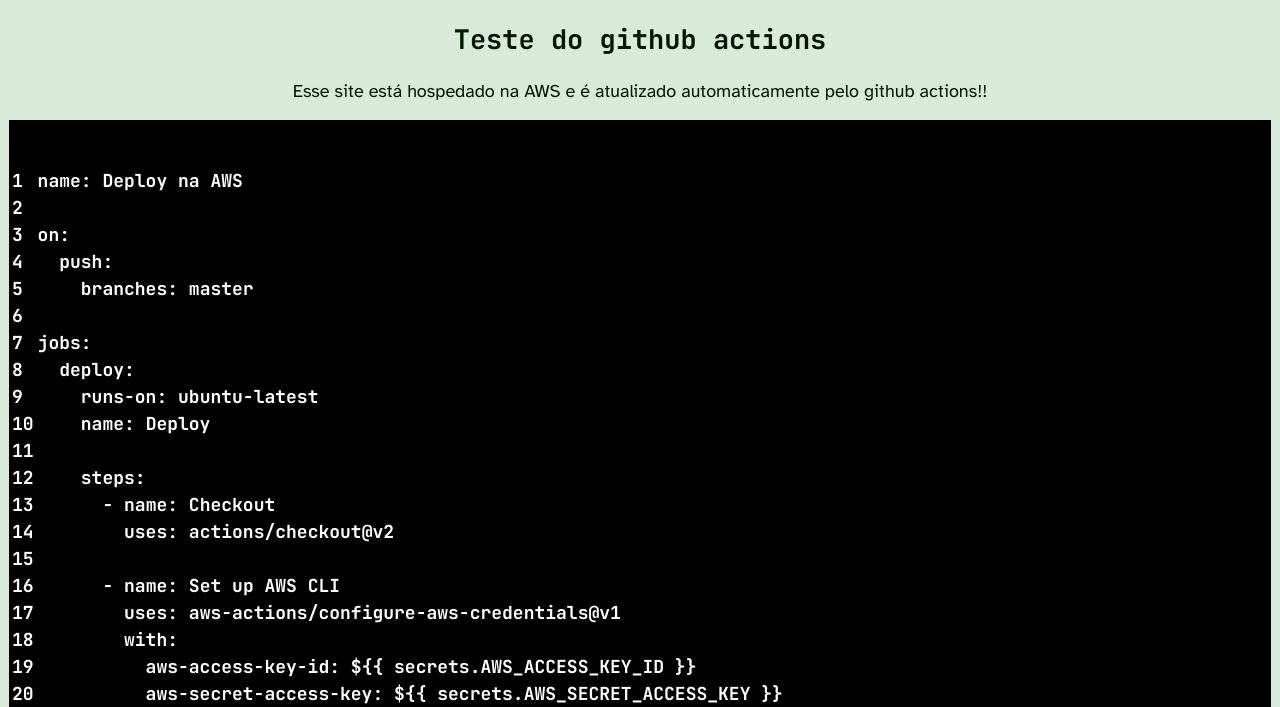
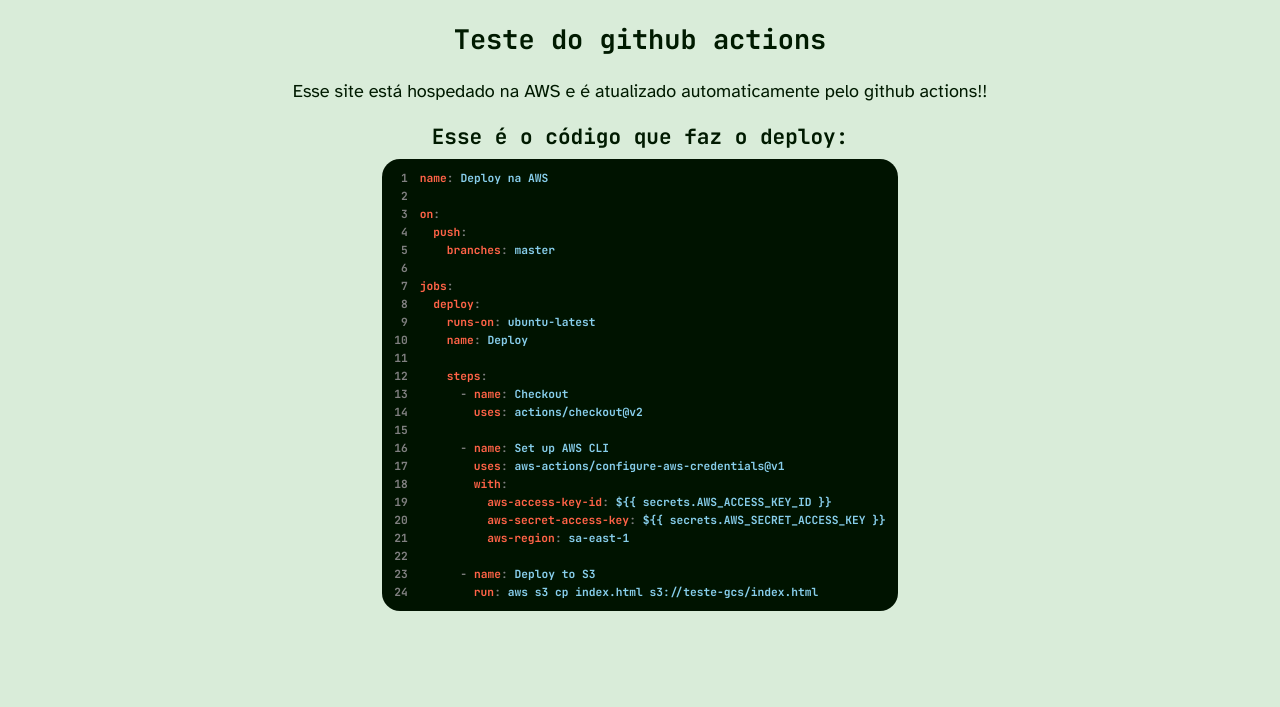
Before and after one commit to BrunoPanizzi/GCS_actions, a plain HTML site: page index.html in a window 1280 px wide. Shown: the part 93-800 px from the top of the page. Drawn offline with Linux system fonts and the light colour scheme.

Commit message:
Added code snippet

```diff
--- a/index.html
+++ b/index.html
@@ -17,7 +17,6 @@
 
       * {
         box-sizing: border-box;
-        /* font-family: sans-serif; */
       }
 
       body,
@@ -59,17 +58,48 @@
         color: white;
       }
 
+      h3 {
+        margin-bottom: 0.5rem;
+      }
+
       .code-area {
-        background-color: black;
+        background-color: color-mix(in srgb, var(--base-color) 15%, black);
         margin-inline: 0.5rem;
+        width: min-content;
+        margin-inline: auto;
+        padding: 0.5rem;
+        border-radius: 1rem;
+        font-size: 0.625rem;
       }
 
       td {
         text-align: start;
       }
 
-      .hljs-ln-n::after {
+      pre {
+        margin: 0;
+      }
+
+      .hljs-ln-numbers {
+        text-align: end;
+        padding-right: 0.5rem;
+      }
+      .hljs-ln-numbers::after {
         content: attr(data-line-number);
+      }
+
+      .hljs-attr {
+        color: tomato;
+      }
+
+      .hljs-string {
+        color: skyblue;
+      }
+
+      .hljs-ln-numbers,
+      .hljs-bullet,
+      .hljs-colon {
+        color: gray;
       }
     </style>
   </head>
@@ -82,111 +112,105 @@
         github actions!!
       </p>
 
+      <h3>Esse é o código que faz o deploy:</h3>
       <div class="code-area">
-        <pre>
-          <code class="yml hljs language-yaml">
-            <table class="hljs-ln">
+        <code class="yml hljs language-yaml">
+          <pre><table class="hljs-ln">
               <tbody>
                 <tr>
-                  <td class="hljs-ln-line hljs-ln-numbers" data-line-number="1"><div class="hljs-ln-n" data-line-number="1"></div></td>
-                  <td class="hljs-ln-line hljs-ln-code" data-line-number="1"><span class="hljs-attr">name:</span> <span class="hljs-string">Deploy</span> <span class="hljs-string">na</span> <span class="hljs-string">AWS</span></td>
+                  <td class="hljs-ln-numbers" data-line-number="1"></td>
+                  <td><span class="hljs-attr">name</span><span class="hljs-colon">:</span> <span class="hljs-string">Deploy na AWS</span></td>
                 </tr>
                 <tr>
-                  <td class="hljs-ln-line hljs-ln-numbers" data-line-number="2"><div class="hljs-ln-n" data-line-number="2"></div></td>
-                  <td class="hljs-ln-line hljs-ln-code" data-line-number="2"> </td>
+                  <td class="hljs-ln-numbers" data-line-number="2"></td>
                 </tr>
                 <tr>
-                  <td class="hljs-ln-line hljs-ln-numbers" data-line-number="3"><div class="hljs-ln-n" data-line-number="3"></div></td>
-                  <td class="hljs-ln-line hljs-ln-code" data-line-number="3"><span class="hljs-attr">on:</span></td>
+                  <td class="hljs-ln-numbers" data-line-number="3"></td>
+                  <td><span class="hljs-attr">on</span><span class="hljs-colon">:</span></td>
                 </tr>
                 <tr>
-                  <td class="hljs-ln-line hljs-ln-numbers" data-line-number="4"><div class="hljs-ln-n" data-line-number="4"></div></td>
-                  <td class="hljs-ln-line hljs-ln-code" data-line-number="4">  <span class="hljs-attr">push:</span> </td>
+                  <td class="hljs-ln-numbers" data-line-number="4"></td>
+                  <td>  <span class="hljs-attr">push</span><span class="hljs-colon">:</span> </td>
                 </tr>
                 <tr>
-                  <td class="hljs-ln-line hljs-ln-numbers" data-line-number="5"><div class="hljs-ln-n" data-line-number="5"></div></td>
-                  <td class="hljs-ln-line hljs-ln-code" data-line-number="5">    <span class="hljs-attr">branches:</span> <span class="hljs-string">master</span> </td>
+                  <td class="hljs-ln-numbers" data-line-number="5"></td>
+                  <td>    <span class="hljs-attr">branches</span><span class="hljs-colon">:</span> <span class="hljs-string">master</span> </td>
                 </tr>
                 <tr>
-                  <td class="hljs-ln-line hljs-ln-numbers" data-line-number="6"><div class="hljs-ln-n" data-line-number="6"></div></td>
-                  <td class="hljs-ln-line hljs-ln-code" data-line-number="6"> </td>
+                  <td class="hljs-ln-numbers" data-line-number="6"></td>
                 </tr>
                 <tr>
-                  <td class="hljs-ln-line hljs-ln-numbers" data-line-number="7"><div class="hljs-ln-n" data-line-number="7"></div></td>
-                  <td class="hljs-ln-line hljs-ln-code" data-line-number="7"><span class="hljs-attr">jobs:</span></td>
+                  <td class="hljs-ln-numbers" data-line-number="7"></td>
+                  <td><span class="hljs-attr">jobs</span><span class="hljs-colon">:</span></td>
                 </tr>
                 <tr>
-                  <td class="hljs-ln-line hljs-ln-numbers" data-line-number="8"><div class="hljs-ln-n" data-line-number="8"></div></td>
-                  <td class="hljs-ln-line hljs-ln-code" data-line-number="8">  <span class="hljs-attr">deploy:</span> </td>
+                  <td class="hljs-ln-numbers" data-line-number="8"></td>
+                  <td>  <span class="hljs-attr">deploy</span><span class="hljs-colon">:</span> </td>
                 </tr>
                 <tr>
-                  <td class="hljs-ln-line hljs-ln-numbers" data-line-number="9"><div class="hljs-ln-n" data-line-number="9"></div></td>
-                  <td class="hljs-ln-line hljs-ln-code" data-line-number="9">    <span class="hljs-attr">runs-on:</span> <span class="hljs-string">ubuntu-latest</span></td>
+                  <td class="hljs-ln-numbers" data-line-number="9"></td>
+                  <td>    <span class="hljs-attr">runs-on</span><span class="hljs-colon">:</span> <span class="hljs-string">ubuntu-latest</span></td>
                 </tr>
                 <tr>
-                  <td class="hljs-ln-line hljs-ln-numbers" data-line-number="10"><div class="hljs-ln-n" data-line-number="10"></div></td>
-                  <td class="hljs-ln-line hljs-ln-code" data-line-number="10">    <span class="hljs-attr">name:</span> <span class="hljs-string">Deploy</span></td>
+                  <td class="hljs-ln-numbers" data-line-number="10"></td>
+                  <td>    <span class="hljs-attr">name</span><span class="hljs-colon">:</span> <span class="hljs-string">Deploy</span></td>
                 </tr>
                 <tr>
-                  <td class="hljs-ln-line hljs-ln-numbers" data-line-number="11"><div class="hljs-ln-n" data-line-number="11"></div></td>
-                  <td class="hljs-ln-line hljs-ln-code" data-line-number="11"> </td>
+                  <td class="hljs-ln-numbers" data-line-number="11"></td>
                 </tr>
                 <tr>
-                  <td class="hljs-ln-line hljs-ln-numbers" data-line-number="12"><div class="hljs-ln-n" data-line-number="12"></div></td>
-                  <td class="hljs-ln-line hljs-ln-code" data-line-number="12">    <span class="hljs-attr">steps:</span></td>
+                  <td class="hljs-ln-numbers" data-line-number="12"></td>
+                  <td>    <span class="hljs-attr">steps</span><span class="hljs-colon">:</span></td>
                 </tr>
                 <tr>
-                  <td class="hljs-ln-line hljs-ln-numbers" data-line-number="13"><div class="hljs-ln-n" data-line-number="13"></div></td>
-                  <td class="hljs-ln-line hljs-ln-code" data-line-number="13">      <span class="hljs-bullet">-</span> <span class="hljs-attr">name:</span> <span class="hljs-string">Checkout</span></td>
+                  <td class="hljs-ln-numbers" data-line-number="13"></td>
+                  <td>      <span class="hljs-bullet">-</span> <span class="hljs-attr">name</span><span class="hljs-colon">:</span> <span class="hljs-string">Checkout</span></td>
                 </tr>
                 <tr>
-                  <td class="hljs-ln-line hljs-ln-numbers" data-line-number="14"><div class="hljs-ln-n" data-line-number="14"></div></td>
-                  <td class="hljs-ln-line hljs-ln-code" data-line-number="14">        <span class="hljs-attr">uses:</span> <span class="hljs-string">actions/checkout@v2</span></td>
+                  <td class="hljs-ln-numbers" data-line-number="14"></td>
+                  <td>        <span class="hljs-attr">uses</span><span class="hljs-colon">:</span> <span class="hljs-string">actions/checkout@v2</span></td>
                 </tr>
                 <tr>
-                  <td class="hljs-ln-line hljs-ln-numbers" data-line-number="15"><div class="hljs-ln-n" data-line-number="15"></div></td>
-                  <td class="hljs-ln-line hljs-ln-code" data-line-number="15">        </td>
+                  <td class="hljs-ln-numbers" data-line-number="15"></td>
                 </tr>
                 <tr>
-                  <td class="hljs-ln-line hljs-ln-numbers" data-line-number="16"><div class="hljs-ln-n" data-line-number="16"></div></td>
-                  <td class="hljs-ln-line hljs-ln-code" data-line-number="16">      <span class="hljs-bullet">-</span> <span class="hljs-attr">name:</span> <span class="hljs-string">Set</span> <span class="hljs-string">up</span> <span class="hljs-string">AWS</span> <span class="hljs-string">CLI</span></td>
+                  <td class="hljs-ln-numbers" data-line-number="16"></td>
+                  <td>      <span class="hljs-bullet">-</span> <span class="hljs-attr">name</span><span class="hljs-colon">:</span> <span class="hljs-string">Set</span> <span class="hljs-string">up</span> <span class="hljs-string">AWS</span> <span class="hljs-string">CLI</span></td>
                 </tr>
                 <tr>
-                  <td class="hljs-ln-line hljs-ln-numbers" data-line-number="17"><div class="hljs-ln-n" data-line-number="17"></div></td>
-                  <td class="hljs-ln-line hljs-ln-code" data-line-number="17">        <span class="hljs-attr">uses:</span> <span class="hljs-string">aws-actions/configure-aws-credentials@v1</span></td>
+                  <td class="hljs-ln-numbers" data-line-number="17"></td>
+                  <td>        <span class="hljs-attr">uses</span><span class="hljs-colon">:</span> <span class="hljs-string">aws-actions/configure-aws-credentials@v1</span></td>
                 </tr>
                 <tr>
-                  <td class="hljs-ln-line hljs-ln-numbers" data-line-number="18"><div class="hljs-ln-n" data-line-number="18"></div></td>
-                  <td class="hljs-ln-line hljs-ln-code" data-line-number="18">        <span class="hljs-attr">with:</span></td>
+                  <td class="hljs-ln-numbers" data-line-number="18"></td>
+                  <td>        <span class="hljs-attr">with</span><span class="hljs-colon">:</span></td>
                 </tr>
                 <tr>
-                  <td class="hljs-ln-line hljs-ln-numbers" data-line-number="19"><div class="hljs-ln-n" data-line-number="19"></div></td>
-                  <td class="hljs-ln-line hljs-ln-code" data-line-number="19">          <span class="hljs-attr">aws-access-key-id:</span> <span class="hljs-string">${{</span> <span class="hljs-string">secrets.AWS_ACCESS_KEY_ID</span> <span class="hljs-string">}}</span></td>
+                  <td class="hljs-ln-numbers" data-line-number="19"></td>
+                  <td>          <span class="hljs-attr">aws-access-key-id</span><span class="hljs-colon">:</span> <span class="hljs-string">${{ secrets.AWS_ACCESS_KEY_ID }}</span></td>
                 </tr>
                 <tr>
-                  <td class="hljs-ln-line hljs-ln-numbers" data-line-number="20"><div class="hljs-ln-n" data-line-number="20"></div></td>
-                  <td class="hljs-ln-line hljs-ln-code" data-line-number="20">          <span class="hljs-attr">aws-secret-access-key:</span> <span class="hljs-string">${{</span> <span class="hljs-string">secrets.AWS_SECRET_ACCESS_KEY</span> <span class="hljs-string">}}</span></td>
+                  <td class="hljs-ln-numbers" data-line-number="20"></td>
+                  <td>          <span class="hljs-attr">aws-secret-access-key</span><span class="hljs-colon">:</span> <span class="hljs-string">${{ secrets.AWS_SECRET_ACCESS_KEY }}</span></td>
                 </tr>
                 <tr>
-                  <td class="hljs-ln-line hljs-ln-numbers" data-line-number="21"><div class="hljs-ln-n" data-line-number="21"></div></td>
-                  <td class="hljs-ln-line hljs-ln-code" data-line-number="21">          <span class="hljs-attr">aws-region:</span> <span class="hljs-string">sa-east-1</span></td>
+                  <td class="hljs-ln-numbers" data-line-number="21"></td>
+                  <td>          <span class="hljs-attr">aws-region</span><span class="hljs-colon">:</span> <span class="hljs-string">sa-east-1</span></td>
                 </tr>
                 <tr>
-                  <td class="hljs-ln-line hljs-ln-numbers" data-line-number="22"><div class="hljs-ln-n" data-line-number="22"></div></td>
-                  <td class="hljs-ln-line hljs-ln-code" data-line-number="22"> </td>
+                  <td class="hljs-ln-numbers" data-line-number="22"></td>
                 </tr>
                 <tr>
-                  <td class="hljs-ln-line hljs-ln-numbers" data-line-number="23"><div class="hljs-ln-n" data-line-number="23"></div></td>
-                  <td class="hljs-ln-line hljs-ln-code" data-line-number="23">      <span class="hljs-bullet">-</span> <span class="hljs-attr">name:</span> <span class="hljs-string">Deploy</span> <span class="hljs-string">to</span> <span class="hljs-string">S3</span></td>
+                  <td class="hljs-ln-numbers" data-line-number="23"></td>
+                  <td>      <span class="hljs-bullet">-</span> <span class="hljs-attr">name</span><span class="hljs-colon">:</span> <span class="hljs-string">Deploy</span> <span class="hljs-string">to</span> <span class="hljs-string">S3</span></td>
                 </tr>
                 <tr>
-                  <td class="hljs-ln-line hljs-ln-numbers" data-line-number="24"><div class="hljs-ln-n" data-line-number="24"></div></td>
-                  <td class="hljs-ln-line hljs-ln-code" data-line-number="24">        <span class="hljs-attr">run:</span> <span class="hljs-string">aws</span> <span class="hljs-string">s3</span> <span class="hljs-string">cp</span> <span class="hljs-string">index.html</span> <span class="hljs-string">s3://teste-gcs/index.html</span></td>
+                  <td class="hljs-ln-numbers" data-line-number="24"></td>
+                  <td>        <span class="hljs-attr">run</span><span class="hljs-colon">:</span> <span class="hljs-string">aws s3 cp index.html s3://teste-gcs/index.html</span></td>
                 </tr>
               </tbody>
-            </table>
-          </code>
-        </pre>
+            </table></pre>
+        </code>
       </div>
 
       <p></p>
```
